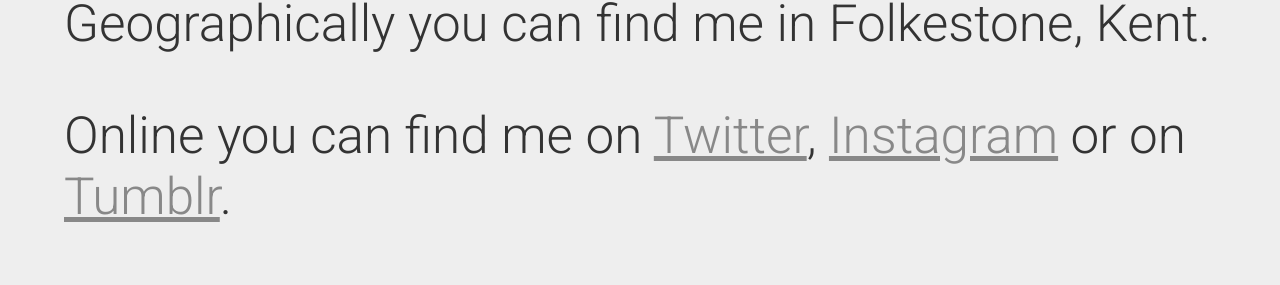
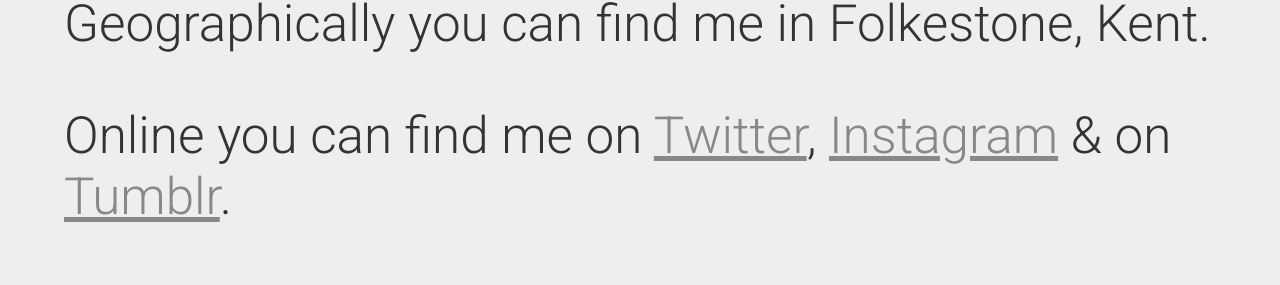
Before and after one commit to nickphillipps/nickphillipps.github.io, a Jekyll site: the page built from index.md, in a window 1280 px wide. Shown: the part 619-904 px from the top of the page. Built offline with Jekyll 4.4.1, drawn with Linux system fonts in a browser that asks for light colours; nearby versions of some CDN libraries; Markdown is read by kramdown in place of the engine named in the settings; a script that is not in the unit is left out.

```diff
--- a/index.md
+++ b/index.md
@@ -19,7 +19,7 @@ title: Nick Phillipps - Designer
 
 		<section id="where">
 			<p>Geographically you can find me in Folkestone, Kent.</p>
-			<p>Online you can find me on <a href="https://twitter.com/nickphillipps">Twitter</a>, <a href="http://instagram.com/nickphillipps">Instagram</a> or on <a href="http://nickphillipps.tumblr.com/">Tumblr</a>.</p>
+			<p>Online you can find me on <a href="https://twitter.com/nickphillipps">Twitter</a>, <a href="http://instagram.com/nickphillipps">Instagram</a> & on <a href="http://nickphillipps.tumblr.com/">Tumblr</a>.</p>
 		</section>
 
 		<aside>
```
